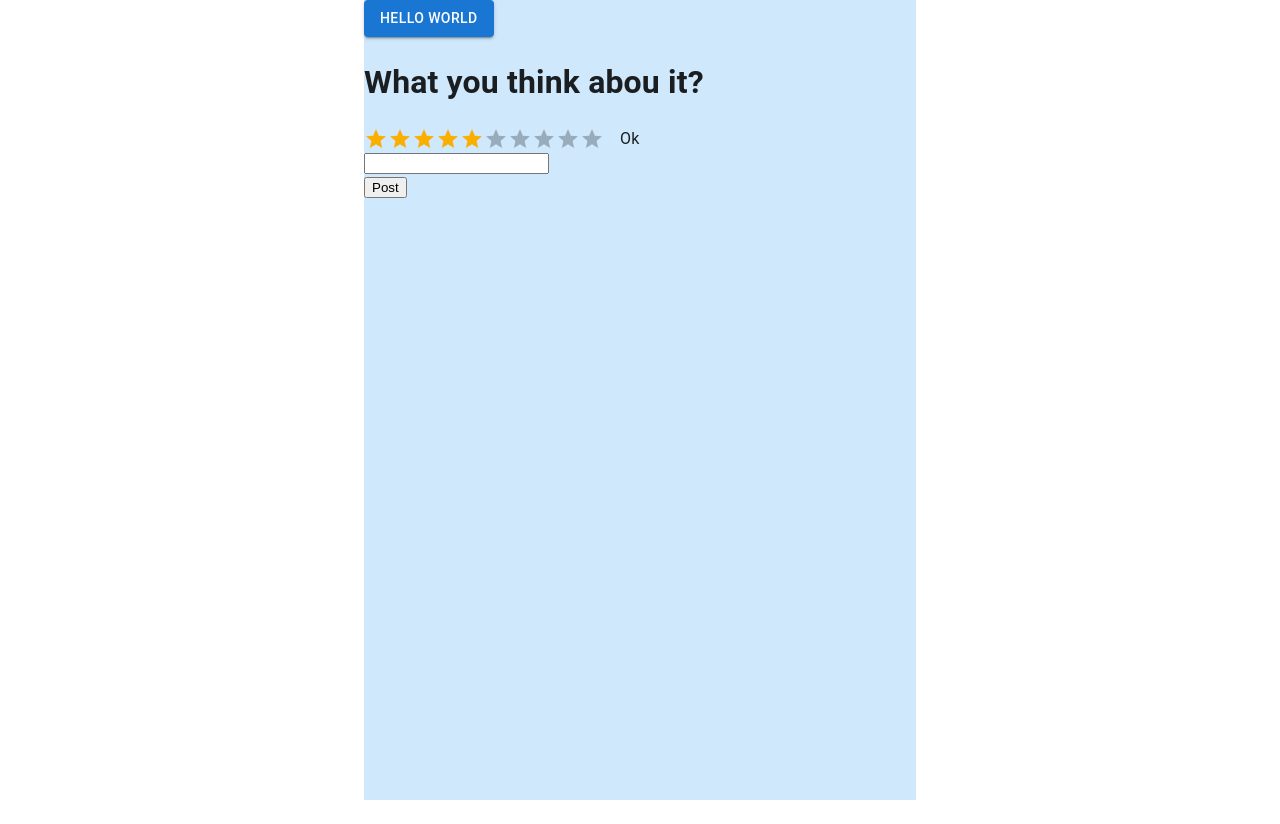
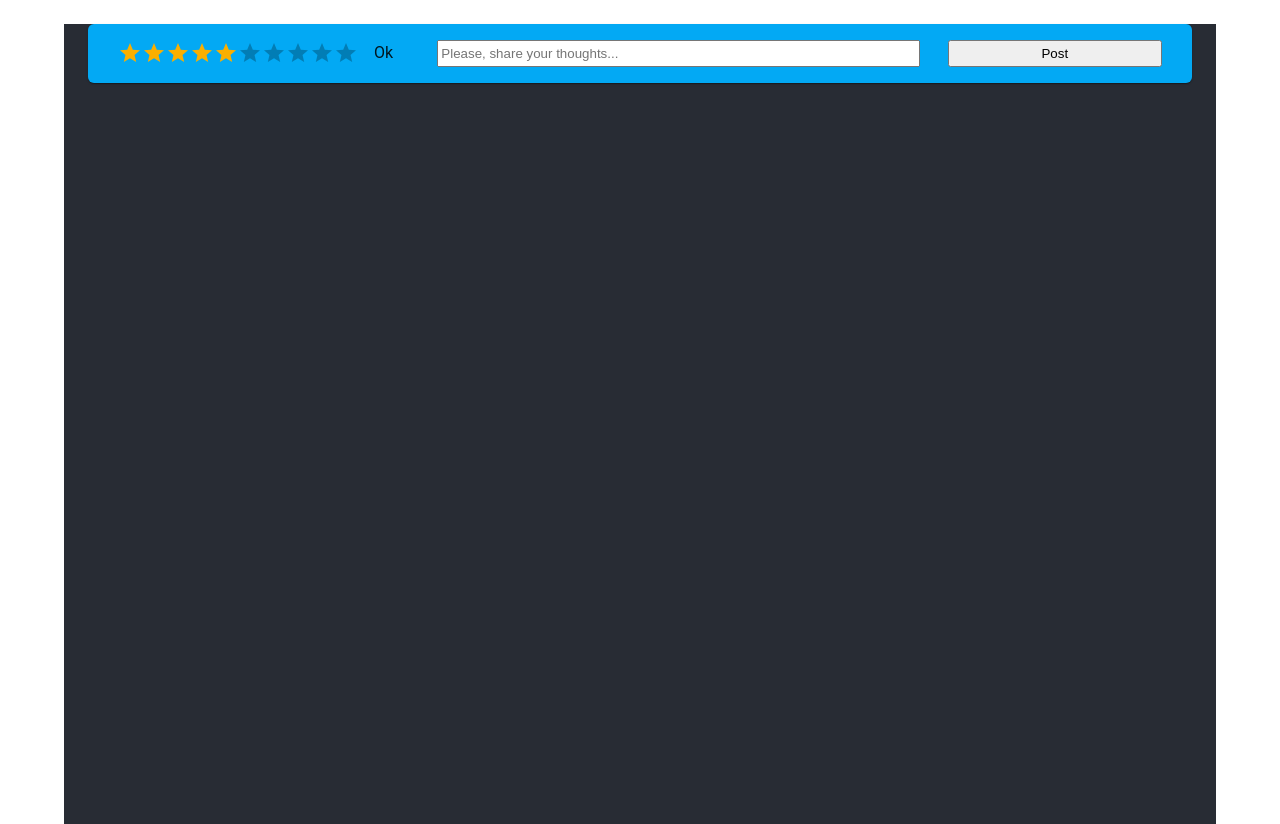
Before and after one commit to zayacny/VDM-store, a React (Create React App) app: page / in a window 1280 px wide. Before the commit the page ends 800 px from the top, so only its background shows below. Built offline with nearby package versions, Linux system fonts and the light colour scheme.

Commit message:
UserTaxeAndRate done

```diff
--- a/src/App.js
+++ b/src/App.js
@@ -1,5 +1,5 @@
 import './App.css';
-import { Container, Button, Box, CssBaseline } from '@mui/material';
+import { Container, Box, CssBaseline } from '@mui/material';
 import React from 'react';
 
 import CommentsBoard from './components/CommentsBoard'
@@ -8,9 +8,8 @@ function App() {
   return (
     <React.Fragment>
       <CssBaseline />
-      <Container maxWidth="sm">
-        <Box sx={{ bgcolor: "#cfe8fc", height: "100vh" }}>
-          <Button variant="contained">Hello World</Button>
+      <Container maxWidth="lg">
+        <Box sx={{ bgcolor: "#282c34", height: "100vh" }}>
           <CommentsBoard/>
         </Box>
       </Container>
--- a/src/components/CommentsBoard/RatingMovie.js
+++ b/src/components/CommentsBoard/RatingMovie.js
@@ -27,7 +27,7 @@ export default function HoverRating() {
   return (
     <Box
       sx={{
-        width: 200,
+        // width: 200,
         display: 'flex',
         alignItems: 'center',
       }}
@@ -47,7 +47,7 @@ export default function HoverRating() {
         emptyIcon={<StarIcon fontSize="inherit" />}
       />
       {value !== null && (
-        <Box sx={{ ml: 2 }}>{labels[hover !== -1 ? hover : value]}</Box>
+        <Box sx={{ ml: 2, mr: 2 }}>{labels[hover !== -1 ? hover : value]}</Box>
       )}
     </Box>
   );
--- a/src/components/CommentsBoard/UserText.js
+++ /dev/null
@@ -1,19 +0,0 @@
-import React, {useState} from "react";
-import './index.css'
-import RatingMovie from './RatingMovie'
-
-export default function UserText() {
-  const [userText, setUserText] = useState('');
-
-  return (
-    <>
-      <h1>What you think abou it?</h1>
-        <RatingMovie value="1"/>
-        <input value={userText}
-          onChange={e=> setUserText(e.target.value)}
-        />
-        <br></br>
-        <button>Post</button>
-    </>
-  );
-}
--- /dev/null
+++ b/src/components/CommentsBoard/UserTextAndRate.js
@@ -0,0 +1,35 @@
+import React, {useState} from "react";
+import RatingMovie from './RatingMovie'
+import { Box } from '@mui/material';
+
+export default function UserText() {
+  const [userText, setUserText] = useState('');
+
+  return (
+    <Box
+      sx={{
+        m: 3,
+        p: 2,
+        display: "flex",
+        flexFlow: "row wrap",
+        alignItems: "center",
+        justifyContent: "space-around",
+        backgroundColor: "info.light",
+        borderRadius: "6px",
+        boxShadow: 1,
+      }}
+    >
+      <div>
+        <RatingMovie value="1" />
+      </div>
+      <input style={{
+        width: "45%",
+        height: "2em"
+        }} placeholder="Please, share your thoughts..." value={userText} onChange={(e) => setUserText(e.target.value)} />
+      <button style={{
+        width: "20%",
+        height: "2em"
+      }}>Post</button>
+    </Box>
+  );
+}
--- a/src/components/CommentsBoard/index.css
+++ /dev/null
@@ -1,33 +0,0 @@
-.block-user-text {
-    background-color: rgb(67, 67, 99);
-    width: 98%;
-    border-color:antiquewhite;
-    border-width: 2px;
-}
-
-.input-user-text {
-    width: 80%;
-    height: 2rem;
-    fontSize: 1rem;
-    backgroundColor: lightgray;
-}
-
-.container-comments {
-    height: 100vh;
-    width: 60vw;
-    display: flex;
-    flex-direction:column;
-    align-items: center;
-    justify-content: center;
-    margin: auto;
-    background-color: rgb(42, 42, 61);
-    border-color: antiquewhite;
-}
-
-.btn-post {
-    margin-top: 1rem;
-    margin-bottom: 1rem;
-    font-size: large;
-    width: 20%;
-    height: auto;
-}
--- a/src/components/CommentsBoard/index.js
+++ b/src/components/CommentsBoard/index.js
@@ -1,10 +1,10 @@
 import React/**{useState}*/ from "react";
-import UserText from "./UserText";
+import UserTextAndRate from "./UserTextAndRate";
 
 export default function ComponentsBoard() {
   return (
     <>
-      <UserText/>
+      <UserTextAndRate/>
     </>
   );
 }
```
